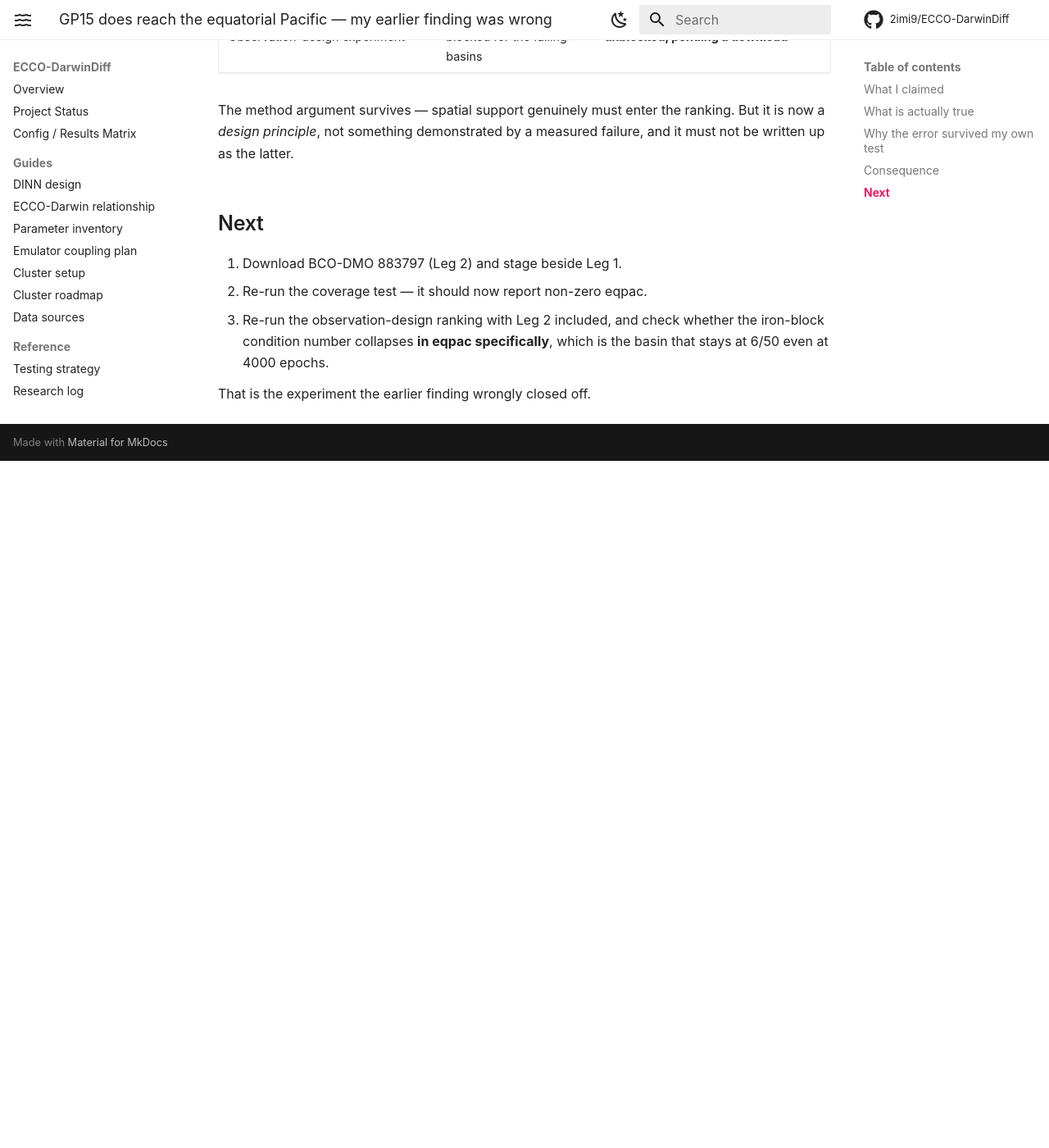
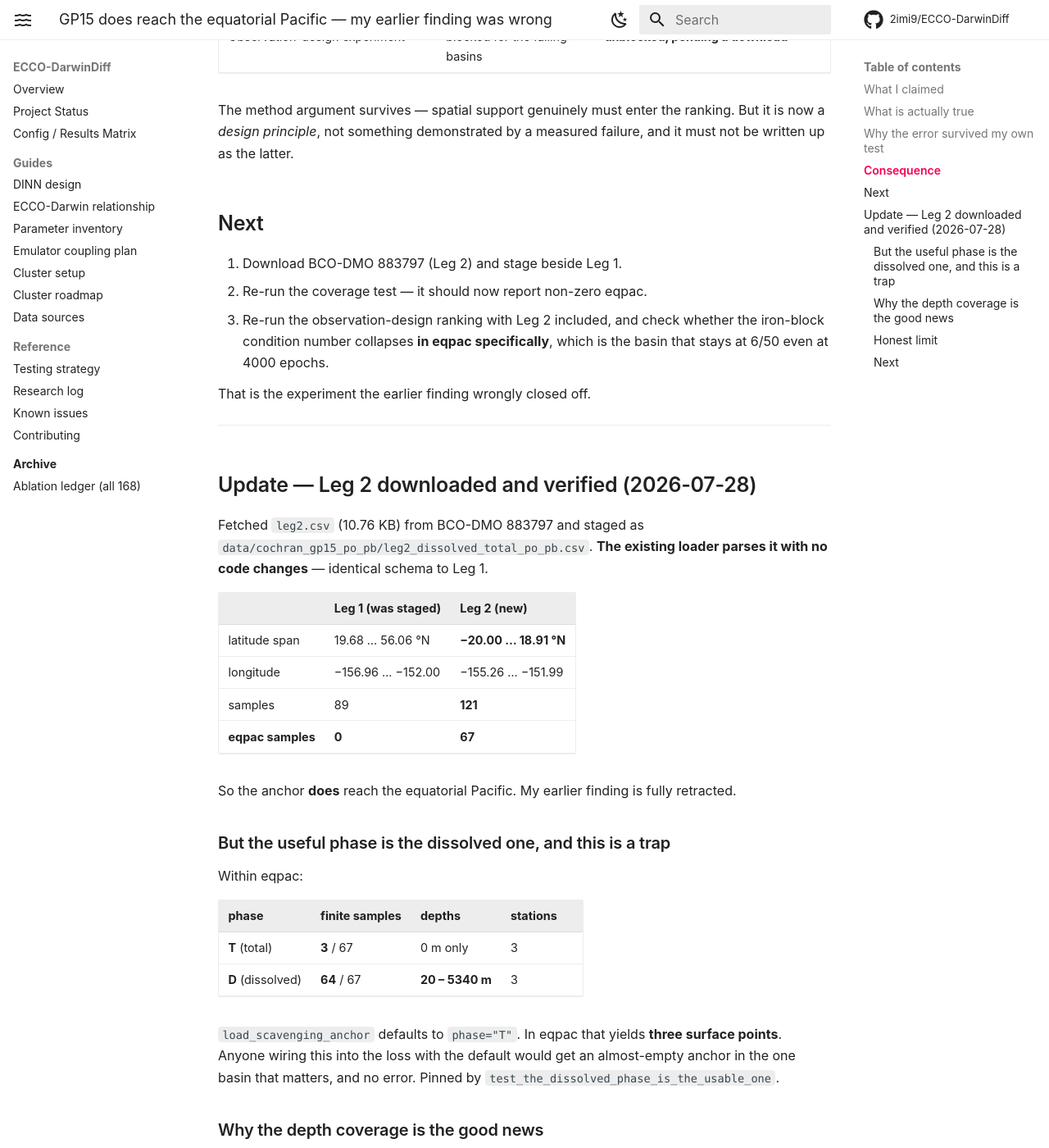
Before and after one commit to 2imi9/ECCO-DarwinDiff, an MkDocs documentation site: the page built from docs/findings/2026-07-28_gp15_leg2_correction.md, in a window 1280 px wide and 1400 px high, scrolled down 1401 px. Shown: the whole window at 82% size. Built offline with MkDocs 1.6.1 and Material for MkDocs 9.7.7, drawn with Linux system fonts in a browser that asks for light colours; comment, search, counter and statistics services are not loaded; before the commit the page ends 1963 px from its top, so only the background shows below that; some of the changed text lies outside the part shown.

Commit message:
feat(data): stage GP15 Leg 2 -- the anchor DOES reach the equatorial Pacific
Downloaded leg2.csv (10.76 KB) from BCO-DMO 883797, DOI
10.26008/1912/bco-dmo.883797.1, and staged it beside Leg 1. The existing loader
parses it with no code changes.

Leg 1 spans 19.68-56.06N and gave 0 eqpac samples. Leg 2 spans -20.00 to 18.91N
and gives 67. My earlier finding that GP15 cannot reach the flagship basins is
now fully retracted with the data in hand rather than just argued.

The important detail is which phase is usable. In eqpac the TOTAL phase has 3
finite samples, all at 0 m, while the DISSOLVED phase has 64 spanning 20-5340 m
across 3 stations. load_scavenging_anchor defaults to phase='T', so anyone
wiring this into a loss with the default would silently get a three-point anchor
in the one basin that matters. Pinned by a test.

The depth coverage is the good news. The observation-design study found a
subsurface measurement nearly as powerful as a rate observable, ~1260x variance
reduction, precisely because alpfe injects iron only at the surface so depth
resolution breaks the source/sink symmetry. Leg 2's dissolved phase is that
geometry.

Honest limit: three stations. Thin spatial sampling is now the real constraint,
not absent data, and the informative content is the depth structure.

Five new tests: crosses the equator, covers eqpac, D dominates T, and the
dissolved phase resolves depth to >1000 m across >=4 bands.

Suite: 564 passed, 20 skipped.

```diff
--- a/docs/findings/2026-07-28_gp15_leg2_correction.md
+++ b/docs/findings/2026-07-28_gp15_leg2_correction.md
@@ -55,3 +55,52 @@ as the latter.
    at 4000 epochs.
 
 That is the experiment the earlier finding wrongly closed off.
+
+---
+
+## Update — Leg 2 downloaded and verified (2026-07-28)
+
+Fetched `leg2.csv` (10.76 KB) from BCO-DMO 883797 and staged as
+`data/cochran_gp15_po_pb/leg2_dissolved_total_po_pb.csv`. **The existing loader parses it with no
+code changes** — identical schema to Leg 1.
+
+| | Leg 1 (was staged) | **Leg 2 (new)** |
+|---|---|---|
+| latitude span | 19.68 … 56.06 °N | **−20.00 … 18.91 °N** |
+| longitude | −156.96 … −152.00 | −155.26 … −151.99 |
+| samples | 89 | **121** |
+| **eqpac samples** | **0** | **67** |
+
+So the anchor **does** reach the equatorial Pacific. My earlier finding is fully retracted.
+
+### But the useful phase is the dissolved one, and this is a trap
+
+Within eqpac:
+
+| phase | finite samples | depths | stations |
+|---|---|---|---|
+| **T** (total) | **3** / 67 | 0 m only | 3 |
+| **D** (dissolved) | **64** / 67 | **20 – 5340 m** | 3 |
+
+`load_scavenging_anchor` defaults to `phase="T"`. In eqpac that yields **three surface points**. Anyone
+wiring this into the loss with the default would get an almost-empty anchor in the one basin that
+matters, and no error. Pinned by `test_the_dissolved_phase_is_the_usable_one`.
+
+### Why the depth coverage is the good news
+
+The observation-design study found that a **subsurface** measurement is nearly as powerful as a rate
+observable (~1260× variance reduction) *because `alpfe` injects iron only at the surface*, so depth
+resolution breaks the source/sink symmetry. Leg 2's dissolved phase gives full-depth profiles
+(20–5340 m) at three eqpac stations — exactly the geometry that breaks the degeneracy.
+
+### Honest limit
+
+**Three stations.** That is thin spatial sampling for constraining a field, and it is the real
+constraint now — not the absence of data. The informative content is the *depth structure*, not
+horizontal coverage.
+
+### Next
+
+Re-run the observation-design ranking with Leg 2's dissolved-phase profiles included, scoring the
+iron-block condition number **in eqpac specifically**. That is the experiment my earlier error
+wrongly closed, and it is now unblocked with data on disk.
```
Also changed, not shown: 1 other file.
